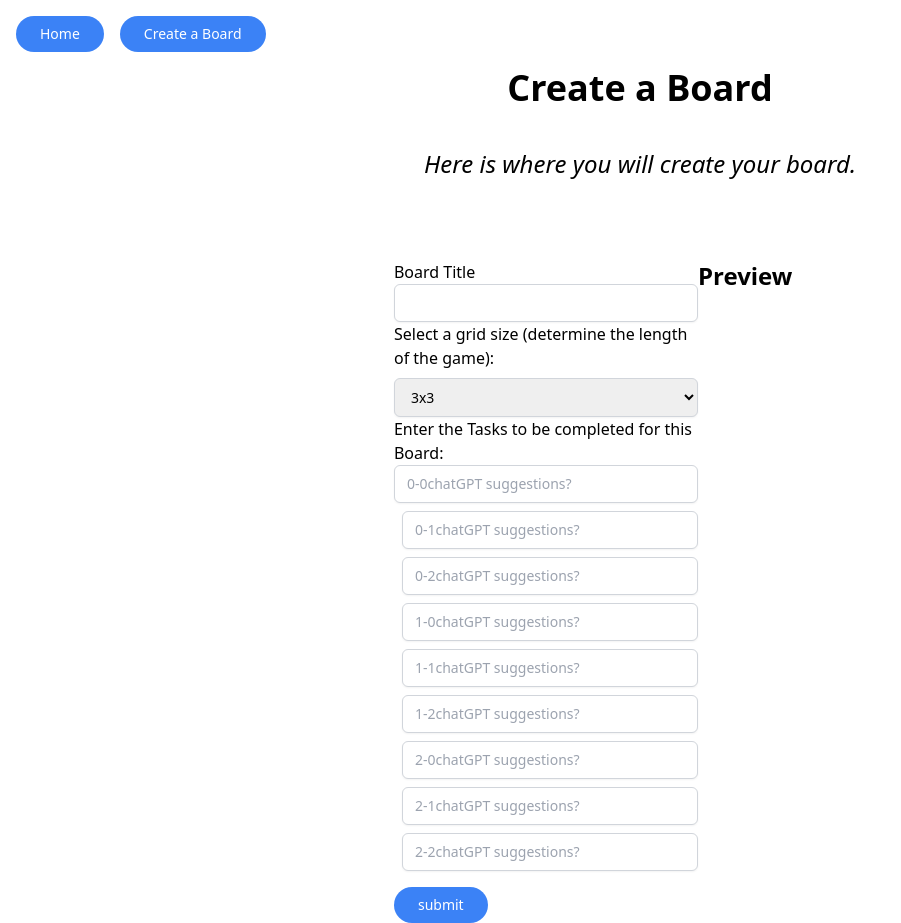
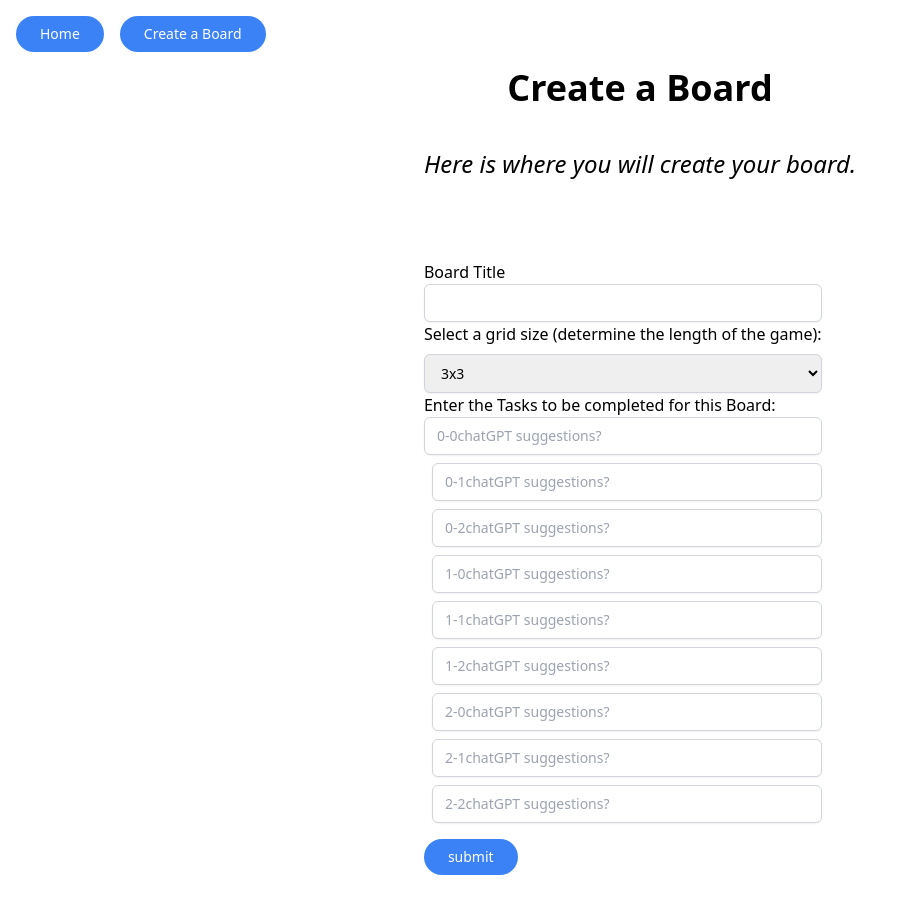
Before and after one commit to NoahAaronBurton/gogobingo, a React (Vite) app in the folder gogobingo/: page / in a window 1280 px wide. Both pictures are taken after a click on the button "Create a Board". Shown: the whole page, without its empty margins (0-901 px from the left). After the commit the page ends 875 px from the top, so only its background shows below. Built offline with nearby package versions, Linux system fonts and the light colour scheme.

Commit message:
Modal for board preview, even grid

```diff
--- a/gogobingo/src/BoardEditor.jsx
+++ b/gogobingo/src/BoardEditor.jsx
@@ -5,8 +5,13 @@ import { useState } from "react";
 export default function BoardEditor() {
     const [bingoBoard, setBingoBoard] = useState([]);
     const [textCols, setTextCols] = useState(3);
+    const [isModalOpen, setIsModalOpen] = useState(false);
+    console.log('editor: ' + textCols); // Log the value of textCols
+    console.log('editor: ' + isModalOpen)
 
-    console.log('editor: ' + textCols); // Log the value of textCols
+    function getGridClassName() {
+        return `grid grid-cols-${textCols} w-96 h-96 max-h-96 max-w-96 m-auto`;
+    }
     return (
     <div>
         <div>
@@ -14,17 +19,22 @@ export default function BoardEditor() {
             </PageHeader>
         </div>
         <div className="flex">
-        <BoardForm onFormSubmit={setBingoBoard} onColsChange={setTextCols}/>
-            <div className="w-1/2">
-                <h2 className="text-2xl font-bold">Preview</h2>
-                <div className={`grid grid-cols-${textCols}`}>
-                    {bingoBoard.map((task, index) => (
-                        <div key={index} className="p-4 border border-gray-300 rounded-md">
-                            {task}
-                        </div>
-                    ))}
+        <BoardForm onFormSubmit={setBingoBoard} onColsChange={setTextCols} openModal={setIsModalOpen}/>
+        {isModalOpen && (
+            <div className="fixed inset-0 bg-black bg-opacity-50 flex items-center justify-center">
+                <div className="bg-white p-4 rounded-md w-11/12 h-5/6 m-auto">
+                    <h2 className="text-2xl font-bold">Preview</h2>
+                    <div className={getGridClassName()}>
+                        {bingoBoard.map((task, index) => (
+                            <div key={index} className="aspect-content aspect-w-1 aspect-h-1 p-1 border border-gray-300">
+                                {task}
+                            </div>
+                        ))}
+                    </div>
+                    <button onClick={() => setIsModalOpen(false)}>Close</button>
                 </div>
             </div>
+        )}
         </div>
     </div>
     )
--- a/gogobingo/src/components/BoardForm.jsx
+++ b/gogobingo/src/components/BoardForm.jsx
@@ -1,7 +1,7 @@
 import Button from "./Button";
 import { useEffect, useState } from "react";
 
-export default function BoardForm({onFormSubmit, onColsChange}) {
+export default function BoardForm({onFormSubmit, onColsChange, openModal}) {
     const [textCols, setTextCols] = useState(3);
     const [textGridSize, setTextGridSize] = useState("3x3");
     const [boardTitle, setBoardTitle] = useState("");
@@ -25,6 +25,8 @@ export default function BoardForm({onFormSubmit, onColsChange}) {
         // Call onColsChange with the textCols value
         onColsChange(textCols);
         console.log('form: ' + textCols);
+        // Open the modal
+        openModal(true);
     }
 
     // Update gridSize whenever the selected option changes
```
